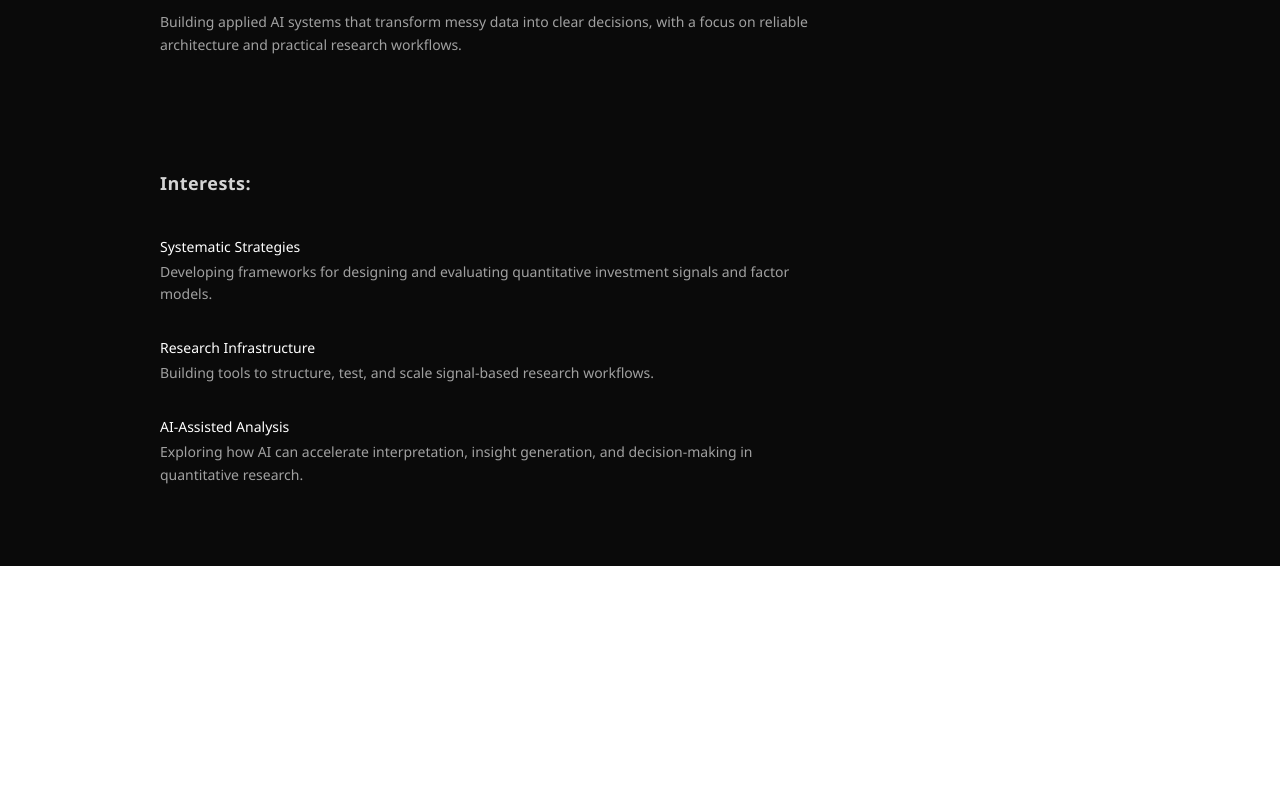
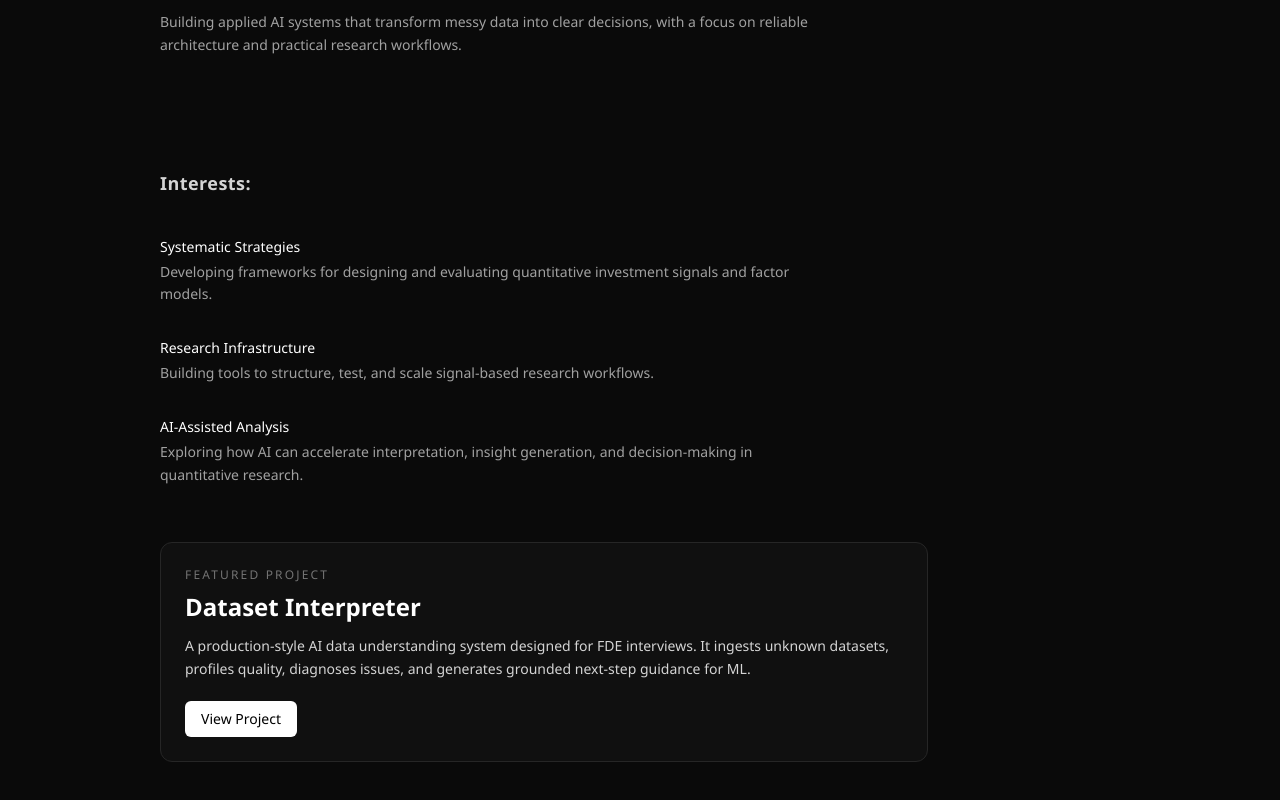
Before and after one commit to rwuebker/rwuebker.github.io, a Next.js app: page / in a window 1280 px wide. Shown: the part 428-1228 px from the top of the page. Before the commit the page ends 994 px from the top, so only its background shows below. Built offline with nearby package versions, Linux system fonts and the light colour scheme.

Commit message:
Add homepage featured card for Dataset Interpreter

```diff
--- a/src/app/page.tsx
+++ b/src/app/page.tsx
@@ -95,6 +95,21 @@ export default function Home() {
               </p>
             </div>
           </div>
+
+          <div className="mt-14 rounded-xl border border-neutral-800 bg-neutral-900/50 p-6 max-w-3xl">
+            <p className="text-xs uppercase tracking-[0.18em] text-neutral-500">Featured Project</p>
+            <h3 className="mt-2 text-2xl font-semibold text-white">Dataset Interpreter</h3>
+            <p className="mt-3 text-sm text-neutral-300 leading-relaxed">
+              A production-style AI data understanding system designed for FDE interviews. It ingests unknown
+              datasets, profiles quality, diagnoses issues, and generates grounded next-step guidance for ML.
+            </p>
+            <a
+              href="/projects/dataset-interpreter"
+              className="mt-5 inline-flex rounded-md bg-white px-4 py-2 text-sm font-medium text-black hover:bg-neutral-100 transition"
+            >
+              View Project
+            </a>
+          </div>
         </section>
 
       </div>
```
